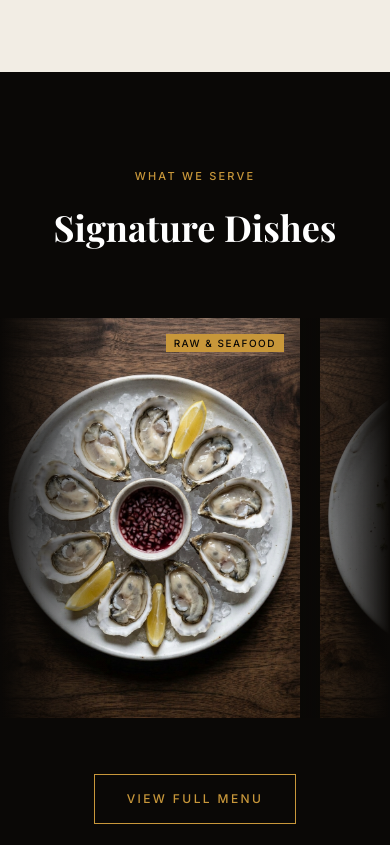
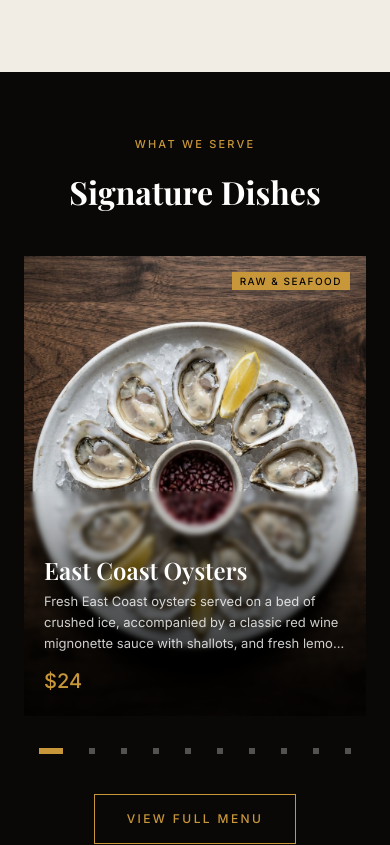
Before and after one commit to evgenii-landau/ember-steakhouse, a Next.js app: page / in a window 390 px wide. Shown: the part 2120-2965 px from the top of the page. Built offline with nearby package versions, Linux system fonts and the light colour scheme; a web font is replaced by a local one.

Commit message:
create new carusel

```diff
--- a/src/components/sections/MenuHighlights.tsx
+++ b/src/components/sections/MenuHighlights.tsx
@@ -1,6 +1,6 @@
 'use client'
 
-import { useEffect, useRef } from 'react'
+import { useEffect, useRef, useState } from 'react'
 import Image from 'next/image'
 import FadeIn from '@/components/ui/FadeIn'
 import SectionEyebrow from '@/components/ui/SectionEyebrow'
@@ -8,13 +8,47 @@ import Button from '@/components/ui/Button'
 import { useMenuBook } from '@/components/ui/MenuBookProvider'
 import { MENU_ITEMS } from '@/lib/content'
 
+export default function MenuHighlights() {
+  const { openMenu } = useMenuBook()
+
+  return (
+    <section id="menu" className="bg-ember-black py-16 md:py-32">
+
+      {/* Heading */}
+      <div className="max-w-screen-xl mx-auto px-6 md:px-12 lg:px-20">
+        <FadeIn className="text-center mb-10 md:mb-16">
+          <SectionEyebrow>What We Serve</SectionEyebrow>
+          <h2 className="font-display text-[clamp(32px,5vw,56px)] font-bold text-white">
+            Signature Dishes
+          </h2>
+        </FadeIn>
+      </div>
+
+      {/* Desktop: full-bleed auto-scrolling, draggable marquee */}
+      <DesktopMarquee />
+
+      {/* Mobile: one dish at a time, swipe + pagination dots */}
+      <MobileSlider />
+
+      {/* Button — opens the same full menu modal as the navbar */}
+      <div className="max-w-screen-xl mx-auto px-6 md:px-12 lg:px-20">
+        <FadeIn className="text-center mt-8 md:mt-14">
+          <Button variant="outline" onClick={openMenu}>
+            View Full Menu
+          </Button>
+        </FadeIn>
+      </div>
+
+    </section>
+  )
+}
+
 // Doubled so the track can loop seamlessly: when scroll passes the first copy
 // we wrap back by exactly its width, which is invisible since the second copy
 // is identical. Two copies are enough — one already exceeds the viewport.
 const LOOP_ITEMS = [...MENU_ITEMS, ...MENU_ITEMS]
 
-export default function MenuHighlights() {
-  const { openMenu } = useMenuBook()
+function DesktopMarquee() {
   const scrollerRef = useRef<HTMLDivElement>(null)
   const trackRef = useRef<HTMLDivElement>(null)
   // Refs (not state) so the animation loop reads live values without re-rendering.
@@ -44,18 +78,19 @@ export default function MenuHighlights() {
     }
 
     const reduceMotion = window.matchMedia('(prefers-reduced-motion: reduce)').matches
-    // Match the previous marquee cadence: one full copy over n * 5.5s.
-    const speedPerMs = loopWidth() / (MENU_ITEMS.length * 5500)
     let raf = 0
     let last = performance.now()
 
     const tick = (now: number) => {
       const dt = now - last
       last = now
-      if (!reduceMotion && !pausedRef.current && !drag.current.active) {
+      // offsetParent is null while hidden at the mobile breakpoint — skip work.
+      if (scroller.offsetParent !== null && !reduceMotion && !pausedRef.current && !drag.current.active) {
+        // Match the previous marquee cadence: one full copy over n * 5.5s.
+        const speedPerMs = loopWidth() / (MENU_ITEMS.length * 5500)
         scroller.scrollLeft += speedPerMs * dt
+        wrap()
       }
-      wrap()
       raf = requestAnimationFrame(tick)
     }
     raf = requestAnimationFrame(tick)
@@ -90,20 +125,7 @@ export default function MenuHighlights() {
   }
 
   return (
-    <section id="menu" className="bg-ember-black py-24 md:py-32">
-
-      {/* Heading */}
-      <div className="max-w-screen-xl mx-auto px-6 md:px-12 lg:px-20">
-        <FadeIn className="text-center mb-16">
-          <SectionEyebrow>What We Serve</SectionEyebrow>
-          <h2 className="font-display text-[clamp(36px,5vw,56px)] font-bold text-white">
-            Signature Dishes
-          </h2>
-        </FadeIn>
-      </div>
-
-      {/* Carousel — full-bleed, outside the content container */}
-      <div className="relative">
+    <div className="relative hidden md:block">
       {/* Left fade to ember-black */}
       <div
         className="absolute left-0 top-0 h-full w-28 z-10 pointer-events-none"
@@ -175,16 +197,95 @@ export default function MenuHighlights() {
         style={{ background: 'linear-gradient(to left, #0A0806, transparent)' }}
       />
     </div>
+  )
+}
 
-      {/* Button */}
-      <div className="max-w-screen-xl mx-auto px-6 md:px-12 lg:px-20">
-        <FadeIn className="text-center mt-14">
-          <Button variant="outline" onClick={openMenu}>
-            View Full Menu
-          </Button>
-        </FadeIn>
+function MobileSlider() {
+  const scrollerRef = useRef<HTMLDivElement>(null)
+  const [active, setActive] = useState(0)
+
+  // Active dot follows the snapped slide; width === one slide so index is exact.
+  const onScroll = () => {
+    const s = scrollerRef.current
+    if (!s) return
+    const i = Math.round(s.scrollLeft / s.clientWidth)
+    setActive((prev) => (prev === i ? prev : i))
+  }
+
+  const goTo = (i: number) => {
+    const s = scrollerRef.current
+    if (!s) return
+    s.scrollTo({ left: i * s.clientWidth, behavior: 'smooth' })
+  }
+
+  return (
+    <div className="md:hidden px-6">
+      <div
+        ref={scrollerRef}
+        onScroll={onScroll}
+        className="no-scrollbar flex snap-x snap-mandatory overflow-x-auto"
+      >
+        {MENU_ITEMS.map((item) => (
+          <div key={item.id} className="w-full shrink-0 snap-center">
+            <article className="relative h-[56svh] max-h-[460px] min-h-[330px] w-full overflow-hidden">
+              <Image
+                src={item.image}
+                alt={item.name}
+                fill
+                sizes="100vw"
+                draggable={false}
+                className="object-cover"
+              />
+
+              {/* Category badge */}
+              <div className="absolute top-4 right-4 z-20 bg-ember-gold px-2 py-1 flex items-center justify-center">
+                <span className="font-sans text-[10px] uppercase tracking-[0.15em] text-ember-black font-medium leading-none">
+                  {item.category}
+                </span>
               </div>
 
-    </section>
+              {/* Info on a translucent, frosted backing for readability */}
+              <div
+                className="absolute inset-x-0 bottom-0 z-10 p-5 pt-16"
+                style={{
+                  backdropFilter: 'blur(2px)',
+                  background: 'linear-gradient(to top, rgba(0,0,0,0.88) 15%, rgba(0,0,0,0.55) 55%, transparent)',
+                }}
+              >
+                <h3 className="font-display text-[24px] font-semibold text-white leading-tight mb-1.5">
+                  {item.name}
+                </h3>
+                <p className="font-sans text-[13px] text-white/80 leading-relaxed mb-3 line-clamp-3">
+                  {item.description}
+                </p>
+                <span className="font-sans text-[20px] text-ember-gold font-medium">
+                  {item.price}
+                </span>
+              </div>
+            </article>
+          </div>
+        ))}
+      </div>
+
+      {/* Pagination dots */}
+      <div className="mt-6 flex items-center justify-center gap-2.5">
+        {MENU_ITEMS.map((item, i) => (
+          <button
+            key={item.id}
+            type="button"
+            onClick={() => goTo(i)}
+            aria-label={`Show ${item.name}`}
+            aria-current={active === i ? 'true' : undefined}
+            className="group p-2"
+          >
+            <span
+              className={`block h-1.5 transition-all duration-300 ${
+                active === i ? 'w-6 bg-ember-gold' : 'w-1.5 bg-white/30 group-hover:bg-white/50'
+              }`}
+            />
+          </button>
+        ))}
+      </div>
+    </div>
   )
 }
```
Lines whose indentation alone changed are shown as unchanged.
